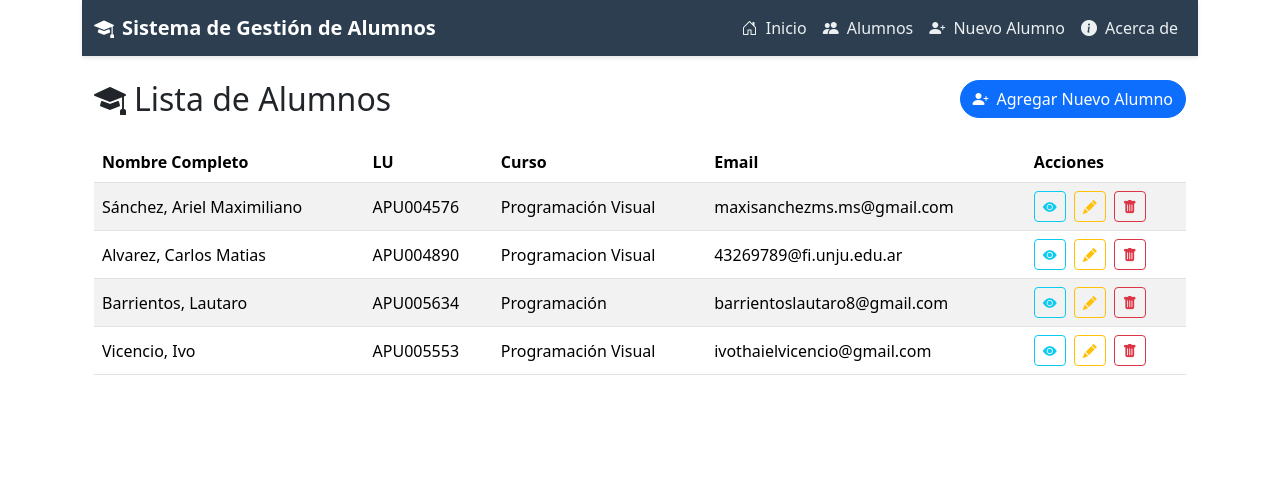
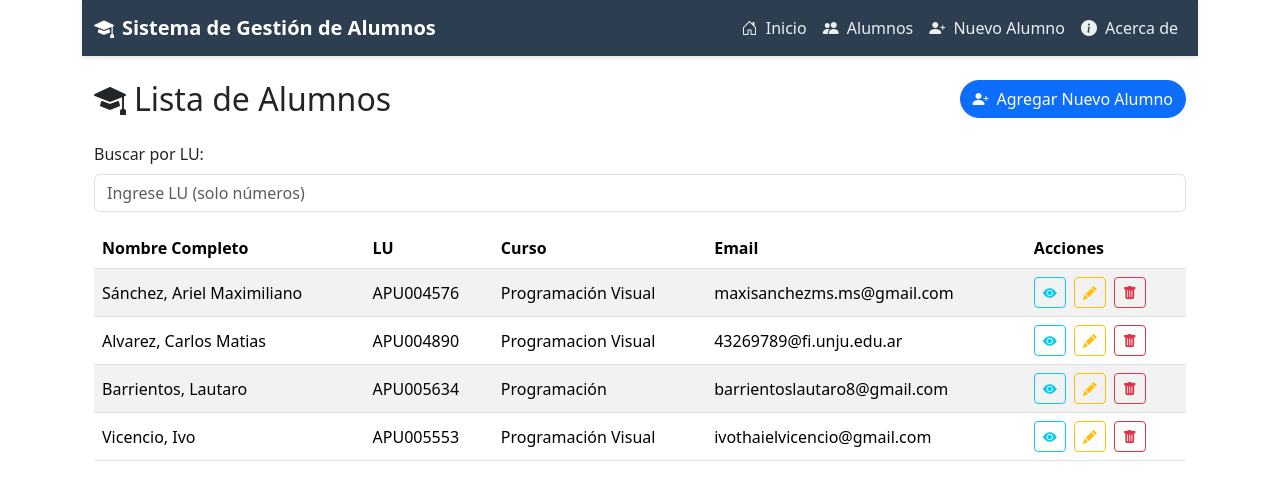
Before and after one commit to Alexander-Ajalla/PV-TP5-Grupo09, a React (Vite) app: page /alumnos in a window 1280 px wide. Shown: the top 500 px of the page. Built offline with nearby package versions, Linux system fonts and the light colour scheme.

Commit message:
Agregando busqueda por filtro de LU

```diff
--- a/src/views/AlumnoList.jsx
+++ b/src/views/AlumnoList.jsx
@@ -1,12 +1,22 @@
-import { useContext } from 'react';
+import { useContext, useState } from 'react';
 import { Link } from 'react-router-dom';
-import { AlumnoContext } from '../context/AlumnoContext.jsx'; // Importa el contexto donde están los alumnos
+import { AlumnoContext } from '../context/AlumnoContext.jsx';
 import './AlumnoList.css';
 
+function AlumnoList() {
+  const { alumnos, eliminarAlumno } = useContext(AlumnoContext);
+  const [busquedaLU, setBusquedaLU] = useState('');
 
-function AlumnoList() {
-  //aca se extraeria el array de alumnos y la función para eliminar del contexto
-  const { alumnos, eliminarAlumno } = useContext(AlumnoContext);
+  // Función para manejar input de búsqueda (solo números)
+  const handleBusquedaLU = (e) => {
+    const soloNumeros = e.target.value.replace(/\D/g, '');
+    setBusquedaLU(soloNumeros);
+  };
+
+  // Filtrar alumnos que incluyan el texto en la LU
+  const alumnosFiltrados = alumnos.filter((alumno) =>
+    alumno.lu.replace("APU00", "").includes(busquedaLU)
+  );
 
   return (
     <div className="container py-4">
@@ -21,11 +31,27 @@ function AlumnoList() {
         </Link>
       </div>
 
+      {/* Input para buscar LU */}
+      <div className="mb-3">
+        <label htmlFor="buscarLu" className="form-label">
+          Buscar por LU:
+        </label>
+        <input
+          type="text"
+          id="buscarLu"
+          className="form-control"
+          placeholder="Ingrese LU (solo números)"
+          value={busquedaLU}
+          onChange={handleBusquedaLU}
+          inputMode="numeric"
+        />
+      </div>
+
       {/* Si no hay alumnos, muestra mensaje */}
-      {alumnos.length === 0 ? (
+      {alumnosFiltrados.length === 0 ? (
         <div className="alert alert-info text-center">
           <i className="bi bi-info-circle-fill me-2"></i>
-          No hay alumnos registrados.
+          No se encontraron alumnos.
         </div>
       ) : (
         <div className="table-responsive">
@@ -40,7 +66,7 @@ function AlumnoList() {
               </tr>
             </thead>
             <tbody>
-              {alumnos.map((alumno) => (
+              {alumnosFiltrados.map((alumno) => (
                 <tr key={alumno.id}>
                   <td>{`${alumno.apellido}, ${alumno.nombre}`}</td>
                   <td>{alumno.lu}</td>
@@ -64,7 +90,9 @@ function AlumnoList() {
                       </Link>
                       <button
                         onClick={() => {
-                          if (window.confirm('¿Está seguro de que desea eliminar este alumno?')) {
+                          if (
+                            window.confirm('¿Está seguro de que desea eliminar este alumno?')
+                          ) {
                             eliminarAlumno(alumno.id);
                           }
                         }}
```
